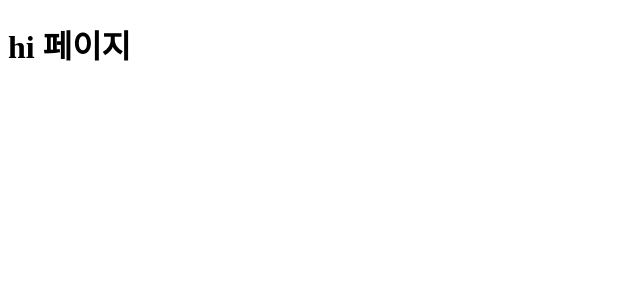
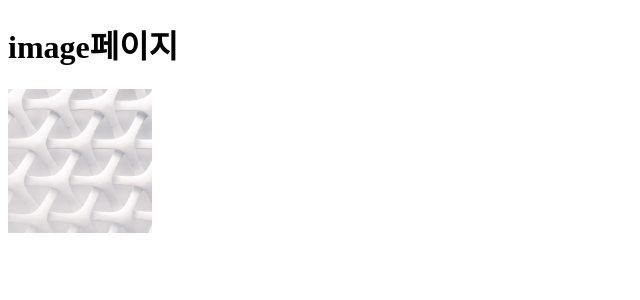
Before and after one commit to mingyeongmo/study_next, a Next.js app: page /tests/test in a window 1280 px wide. Shown: the top 300 px of the page, without its empty margins (0-640 px from the left). Built offline with nearby package versions, Linux system fonts and the light colour scheme.

Commit message:
Next에 이미지 넣기

```diff
--- a/pages/index.js
+++ b/pages/index.js
@@ -17,7 +17,7 @@ export default function Home() {
           </Link>
           Test{' '}
           <Link href="/tests/test">
-            <a>test page!</a>
+            <a>Image page!</a>
           </Link>
         </h1>
 
--- a/pages/tests/test.js
+++ b/pages/tests/test.js
@@ -1,3 +1,15 @@
+import Image from 'next/image'
+
 export default function A() {
-    return <h1>hi 페이지</h1>
+    return (
+        <>
+            <h1>image페이지</h1>
+            <Image
+                src="/images/profile.jpeg"
+                height={144}
+                width={144}
+                alt="Your Name"
+            />
+        </>
+    )
 }
```
Also changed, not shown: public/images/profile.jpeg (added), public/vercel.svg (deleted).
